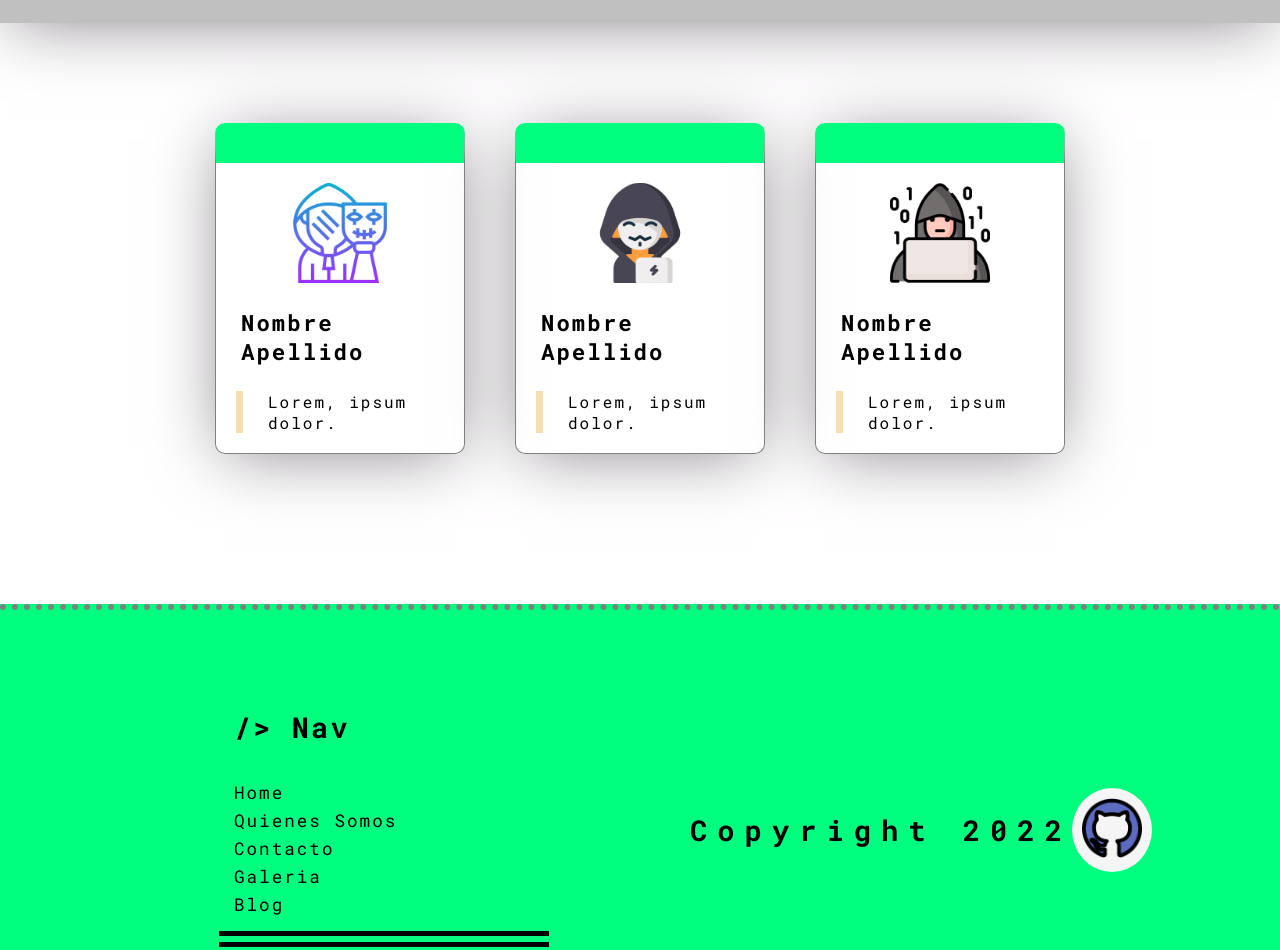
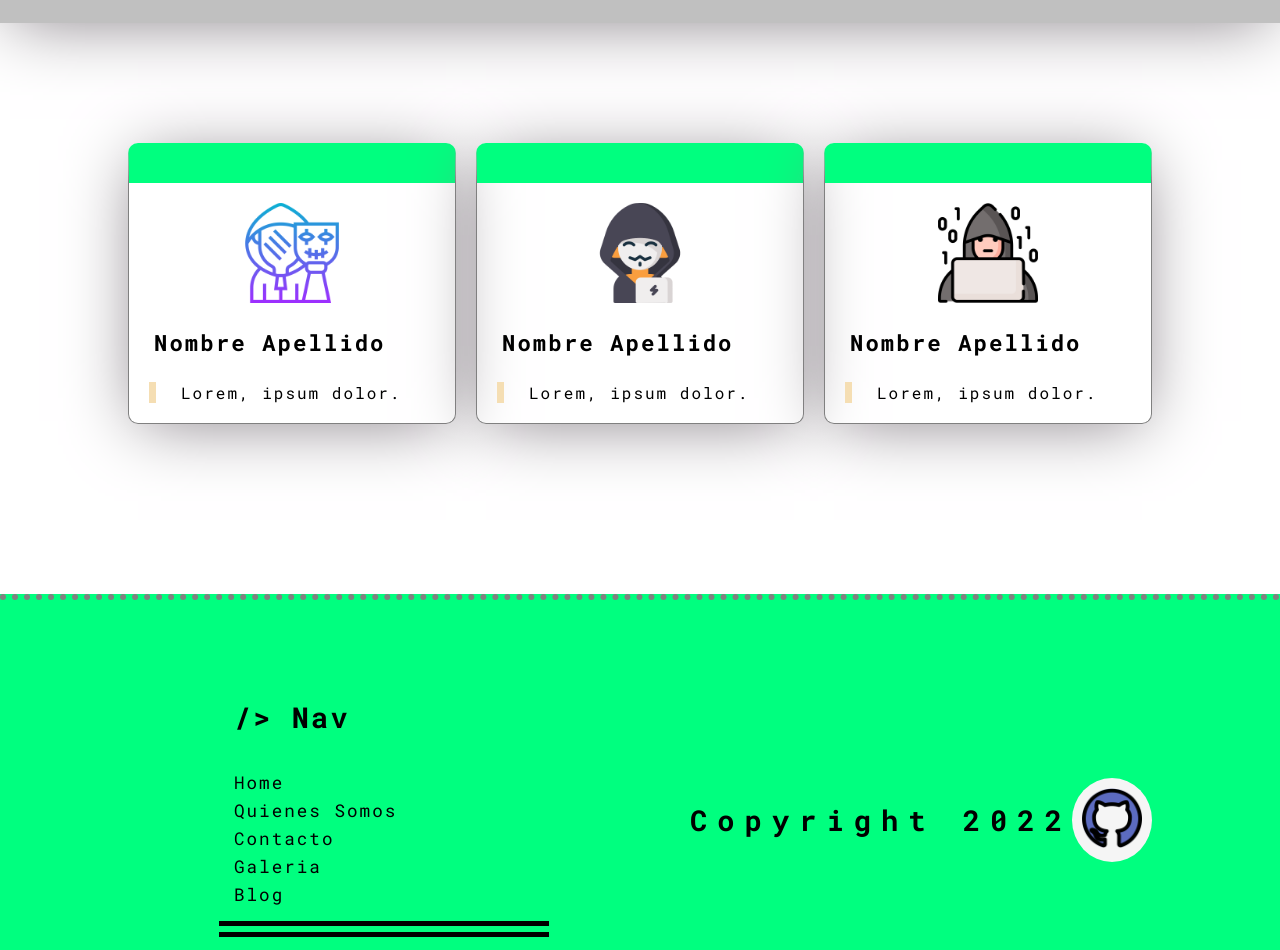
Before and after one commit to dacerb/coder.github.io, a plain HTML site: page pages/quienes_somos.html in a window 1280 px wide. Shown: the part 721-1671 px from the top of the page. Drawn offline with Linux system fonts and the light colour scheme.

Commit message:
mejoras en quienes somos y contactos

```diff
--- a/css/main.css
+++ b/css/main.css
@@ -27,11 +27,19 @@
     padding: 0;
 }
 
+/* SOMBRA GENERAL */
 .shadow_box {
     -webkit-box-shadow: 0px 7px 66px -10px rgba(133,126,133,1);
     -moz-box-shadow: 0px 7px 66px -10px rgba(133,126,133,1);
     box-shadow: 0px 7px 66px -10px rgba(133,126,133,1);
 }
+
+/* MAXIMO DEL CONTENEDOR */
+.container_max_size {
+    max-width: 1024px;
+    margin: 0 auto;
+}
+
 /* CFG General de estilos base */
 
 /* -------------------------------------------- INICIO DEFINICION Estilos generales de todas las paginas ---------------------------------------------------- */
@@ -206,14 +214,6 @@ header .header-nav-container li a:hover{
 
 /* FOOTER: Estilos Generales del SITIO */
 
-/* MAXIMO DEL CONTENEDOR */
-.container_max_size {
-    max-width: 1280;
-    margin: 0 auto;
-}
-
-/* Estilos generales de todas las paginas */
-
 /* -------------------------------------------- FIN DEFINICIO Estilos generales de todas las paginas ---------------------------------------------------- */
 
 /* -------------------------------------------- INICIO CONTENT MAIN HOME ---------------------------------------------*/
@@ -299,16 +299,19 @@ header .header-nav-container li a:hover{
 }
 
 .about-team-container {
-    margin-top: 100px;
+    margin: 100px auto auto auto;
+    width: 90%;
     display: grid;
-    grid-template-columns: repeat(3, 250px);
+    grid-template-columns: repeat(auto-fit, minmax(250px, 1fr));
     grid-template-rows: repeat(1, auto);
-    justify-content: center;
-    gap: 50px;
+    justify-items: center;
+    padding: 20px;
+    gap: 20px;
 }
 
 .about-team-container .team-member-container {
     width: 100%;
+    max-width: 400px;
     box-sizing: border-box;
     padding: 20px;
     border: 1px solid var(--gris_text);
--- a/pages/quienes_somos.html
+++ b/pages/quienes_somos.html
@@ -37,7 +37,7 @@
     <main class="about-us-main">
         <!-- MAIN DE QUIENES SOMOS --->
         <section class="about-us-detail-container shadow_box">
-            <article class="text-container">
+            <article class="text-container container_max_size">
                 <h2>Propuesta Online</h2>
                 <div class="body-text">
                     <p>Lorem ipsum dolor sit amet consectetur adipisicing elit. Ratione quos accusamus, repellat eveniet ducimus enim quibusdam! Libero repudiandae aliquam iste excepturi tempora aliquid quam qui. Vitae ut quos necessitatibus repudiandae!
@@ -45,7 +45,7 @@
                 </div>
             </article>
         </section>
-        <section class="about-team-container ">
+        <section class="about-team-container container_max_size">
             <div class="team-member-container shadow_box">
                 <img src="../assets/img/perfil/hacker.png" alt="Imagen Retrato Staff">
                 <h4>Nombre Apellido</h4>
@@ -65,9 +65,7 @@
     </main>
     <footer>
         <section class="footer-container">
-
             <div class="container_max_size">
-
                 <nav class="footer-nav-container">
                     <h4>/> Nav</h4>
                     <ul>
@@ -84,7 +82,6 @@
                 </div>
             </div>
         </section>
-
     </footer>
 </body>
 </html>
```
Also changed, not shown: pages/contacto.html (+0 -2 lines).
